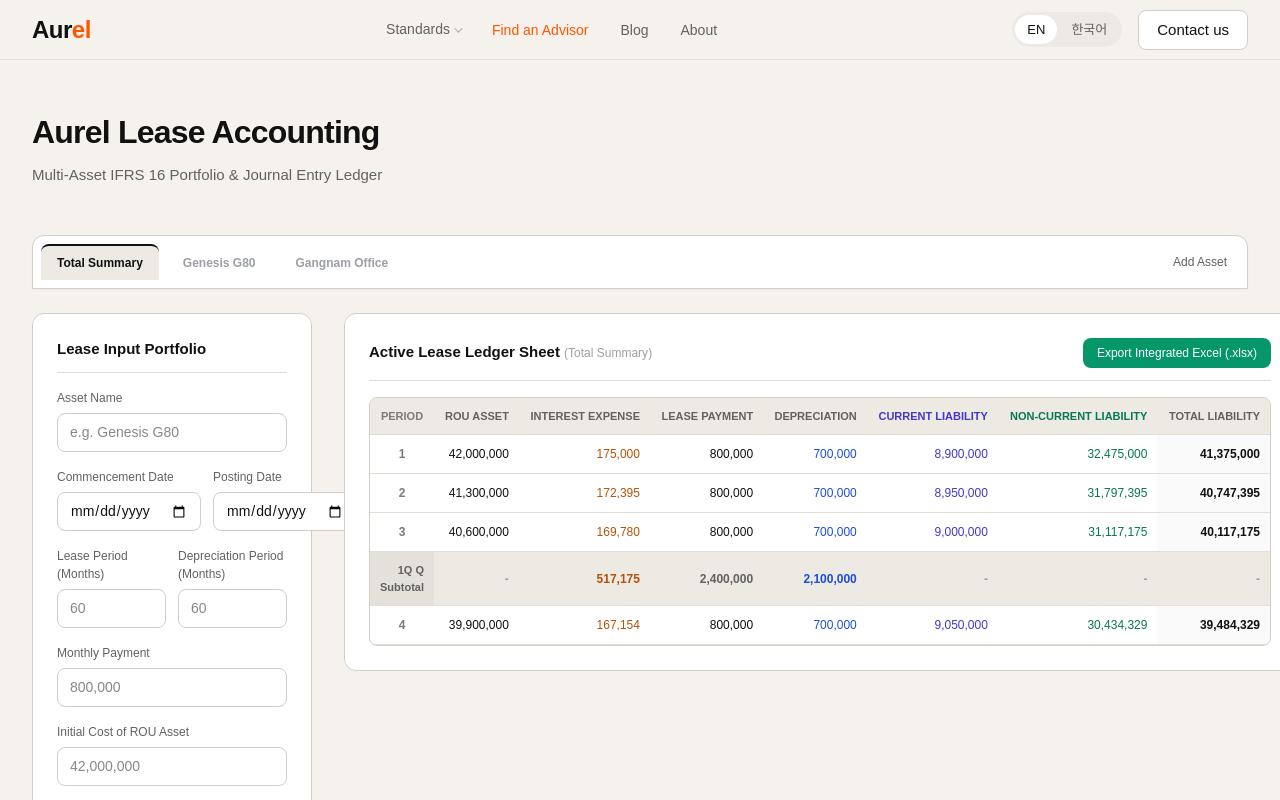
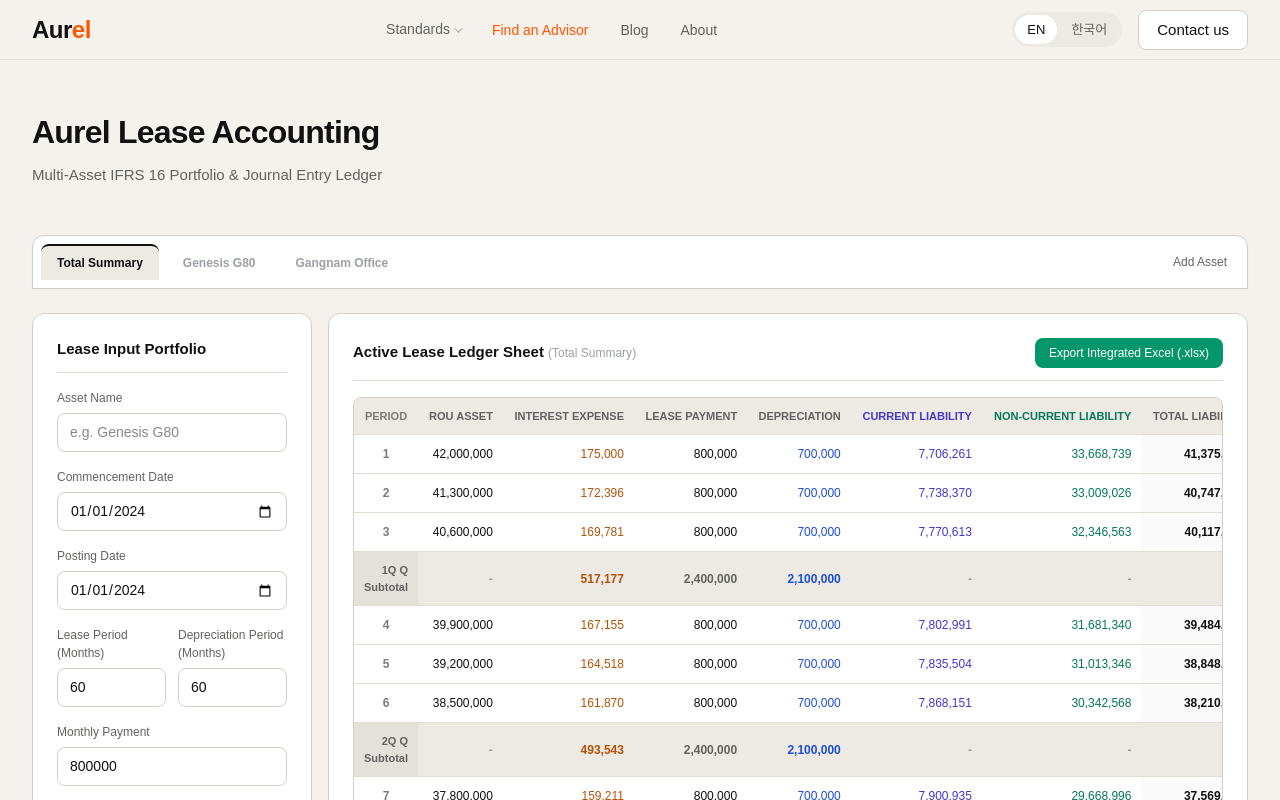
Before and after one commit to mink810/ifrs16-calculator, a Next.js app: page /ifrs16 in a window 1280 px wide. Shown: the top 800 px of the page. Built offline with nearby package versions, Linux system fonts and the light colour scheme.

Commit message:
테이블 로직 수정

```diff
--- a/app/aurel.css
+++ b/app/aurel.css
@@ -442,8 +442,11 @@ body {
     font-size: 26px;
     letter-spacing: -0.5px;
   }
+  .aurel-page .calculator-workspace {
+    gap: var(--sp-lg);
+  }
   .aurel-page .calculator-grid {
-    gap: var(--sp-lg);
+    gap: var(--sp-sm);
   }
   .aurel-page .calculator-panel--table {
     padding: var(--sp-md);
@@ -537,11 +540,33 @@ body {
   color: var(--color-ink-muted);
 }
 
+.aurel-page .calculator-workspace {
+  display: flex;
+  flex-direction: column;
+  gap: var(--sp-lg);
+  width: 100%;
+  min-width: 0;
+}
+
 .aurel-page .calculator-grid {
-  display: grid;
-  grid-template-columns: 280px 1fr;
-  gap: var(--sp-xl);
-  align-items: start;
+  display: flex;
+  flex-direction: row;
+  flex-wrap: nowrap;
+  align-items: flex-start;
+  gap: var(--sp-md);
+  width: 100%;
+  min-width: 0;
+}
+
+.aurel-page .calculator-panel--input {
+  flex: 0 0 280px;
+  width: 280px;
+  max-width: 280px;
+}
+
+.aurel-page .calculator-panel--table {
+  flex: 1 1 0;
+  min-width: 0;
 }
 
 .aurel-page .calculator-panel {
@@ -717,7 +742,9 @@ body {
   flex-wrap: wrap;
   align-items: center;
   gap: var(--sp-xs);
-  margin-bottom: var(--sp-lg);
+  width: 100%;
+  min-width: 0;
+  margin-bottom: 0;
   padding: var(--sp-xs);
   background: var(--color-surface-1);
   border: 1px solid var(--color-hairline);
@@ -792,8 +819,14 @@ body {
   color: var(--color-ink-tertiary);
 }
 
-@media (max-width: 1024px) {
+@media (max-width: 768px) {
   .aurel-page .calculator-grid {
-    grid-template-columns: 1fr;
+    flex-direction: column;
+  }
+
+  .aurel-page .calculator-panel--input {
+    flex: none;
+    width: 100%;
+    max-width: none;
   }
 }
--- a/components/calculator/Ifrs16Portfolio.tsx
+++ b/components/calculator/Ifrs16Portfolio.tsx
@@ -2,23 +2,18 @@
 
 import { useState } from "react";
 import { useLocale } from "@/components/i18n/LocaleProvider";
+import { formatAmount } from "@/lib/ifrs16/format";
 import { Footer } from "@/components/landing/Footer";
 import { TopNav } from "@/components/landing/TopNav";
+import { useLeaseStore } from "@/stores/use-lease-store";
 
 type TabId = "summary" | "asset1" | "asset2";
-
-const sampleData = [
-  { seq: 1, rou: "42,000,000", interest: "175,000", payment: "800,000", deprn: "700,000", curr: "8,900,000", nonCurr: "32,475,000", total: "41,375,000" },
-  { seq: 2, rou: "41,300,000", interest: "172,395", payment: "800,000", deprn: "700,000", curr: "8,950,000", nonCurr: "31,797,395", total: "40,747,395" },
-  { seq: 3, rou: "40,600,000", interest: "169,780", payment: "800,000", deprn: "700,000", curr: "9,000,000", nonCurr: "31,117,175", total: "40,117,175" },
-  { isSubtotal: true, q: 1, interest: "517,175", payment: "2,400,000", deprn: "2,100,000" },
-  { seq: 4, rou: "39,900,000", interest: "167,154", payment: "800,000", deprn: "700,000", curr: "9,050,000", nonCurr: "30,434,329", total: "39,484,329" },
-];
 
 export function Ifrs16Portfolio() {
   const { t } = useLocale();
   const c = (key: string) => t(`calculator.${key}`);
   const [activeTab, setActiveTab] = useState<TabId>("summary");
+  const { inputs, schedule, setInput } = useLeaseStore();
 
   const tabLabel =
     activeTab === "summary" ? c("tabSummary") : activeTab === "asset1" ? c("tabAsset1") : c("tabAsset2");
@@ -29,6 +24,11 @@ export function Ifrs16Portfolio() {
     if (id === "asset1") return `${base} calculator-tab--active calculator-tab--asset1`;
     if (id === "asset2") return `${base} calculator-tab--active calculator-tab--asset2`;
     return `${base} calculator-tab--active`;
+  };
+
+  const parseNumber = (value: string) => {
+    const parsed = Number(value);
+    return Number.isFinite(parsed) ? parsed : 0;
   };
 
   return (
@@ -42,6 +42,7 @@ export function Ifrs16Portfolio() {
             <p>{c("subtitle")}</p>
           </header>
 
+          <div className="calculator-workspace">
             <div className="calculator-tabs" role="tablist" aria-label={c("title")}>
               <button type="button" role="tab" aria-selected={activeTab === "summary"} className={tabClass("summary")} onClick={() => setActiveTab("summary")}>
                 {c("tabSummary")}
@@ -63,44 +64,83 @@ export function Ifrs16Portfolio() {
 
               <div className="calculator-field">
                 <label>{c("assetName")}</label>
-                <input type="text" placeholder="e.g. Genesis G80" />
+                <input
+                  type="text"
+                  placeholder="e.g. Genesis G80"
+                  value={inputs.assetName}
+                  onChange={(e) => setInput("assetName", e.target.value)}
+                />
               </div>
 
-              <div className="calculator-field-row">
               <div className="calculator-field">
                 <label>{c("commencementDate")}</label>
-                  <input type="date" suppressHydrationWarning />
+                <input
+                  type="date"
+                  suppressHydrationWarning
+                  value={inputs.commencementDate}
+                  onChange={(e) => setInput("commencementDate", e.target.value)}
+                />
               </div>
               <div className="calculator-field">
                 <label>{c("postingDate")}</label>
-                  <input type="date" suppressHydrationWarning />
-                </div>
+                <input
+                  type="date"
+                  suppressHydrationWarning
+                  value={inputs.postingDate}
+                  onChange={(e) => setInput("postingDate", e.target.value)}
+                />
               </div>
 
               <div className="calculator-field-row">
                 <div className="calculator-field">
                   <label>{c("period")}</label>
-                  <input type="number" placeholder="60" />
+                  <input
+                    type="number"
+                    min={1}
+                    value={inputs.leaseTerm}
+                    onChange={(e) => setInput("leaseTerm", parseNumber(e.target.value))}
+                  />
                 </div>
                 <div className="calculator-field">
                   <label>{c("depreciationPeriod")}</label>
-                  <input type="number" placeholder="60" />
+                  <input
+                    type="number"
+                    min={1}
+                    value={inputs.depreciationPeriod}
+                    onChange={(e) => setInput("depreciationPeriod", parseNumber(e.target.value))}
+                  />
                 </div>
               </div>
 
               <div className="calculator-field">
                 <label>{c("payment")}</label>
-                <input type="number" placeholder="800,000" />
+                <input
+                  type="number"
+                  min={0}
+                  value={inputs.monthlyPayment}
+                  onChange={(e) => setInput("monthlyPayment", parseNumber(e.target.value))}
+                />
               </div>
 
               <div className="calculator-field">
                 <label>{c("initialCost")}</label>
-                <input type="number" placeholder="42,000,000" />
+                <input
+                  type="number"
+                  min={0}
+                  value={inputs.initialCost}
+                  onChange={(e) => setInput("initialCost", parseNumber(e.target.value))}
+                />
               </div>
 
               <div className="calculator-field">
                 <label>{c("rate")}</label>
-                <input type="number" step="0.01" placeholder="5.0" />
+                <input
+                  type="number"
+                  step="0.01"
+                  min={0}
+                  value={inputs.annualRate}
+                  onChange={(e) => setInput("annualRate", parseNumber(e.target.value))}
+                />
               </div>
 
               <button type="button" className="btn btn-primary calculator-submit">
@@ -134,17 +174,17 @@ export function Ifrs16Portfolio() {
                     </tr>
                   </thead>
                   <tbody>
-                    {sampleData.map((row, idx) => {
-                      if ("isSubtotal" in row && row.isSubtotal) {
+                    {schedule.map((row, idx) => {
+                      if (row.kind === "subtotal") {
                         return (
-                          <tr key={`sub-${idx}`} className="row-subtotal">
+                          <tr key={`sub-${row.quarter}-${idx}`} className="row-subtotal">
                             <td>
-                              {row.q}Q {c("subtotal")}
+                              {row.quarter}Q {c("subtotal")}
                             </td>
                             <td className="muted">-</td>
-                            <td className="accent-interest">{row.interest}</td>
-                            <td>{row.payment}</td>
-                            <td className="accent-deprn">{row.deprn}</td>
+                            <td className="accent-interest">{formatAmount(row.interest)}</td>
+                            <td>{formatAmount(row.payment)}</td>
+                            <td className="accent-deprn">{formatAmount(row.deprn)}</td>
                             <td className="muted">-</td>
                             <td className="muted">-</td>
                             <td className="muted">-</td>
@@ -153,15 +193,15 @@ export function Ifrs16Portfolio() {
                       }
 
                       return (
-                        <tr key={`row-${idx}`}>
+                        <tr key={`row-${row.seq}`}>
                           <td className="col-period">{row.seq}</td>
-                          <td>{row.rou}</td>
-                          <td className="accent-interest">{row.interest}</td>
-                          <td>{row.payment}</td>
-                          <td className="accent-deprn">{row.deprn}</td>
-                          <td className="col-current">{row.curr}</td>
-                          <td className="col-noncurrent">{row.nonCurr}</td>
-                          <td className="col-total">{row.total}</td>
+                          <td>{formatAmount(row.rou)}</td>
+                          <td className="accent-interest">{formatAmount(row.interest)}</td>
+                          <td>{formatAmount(row.payment)}</td>
+                          <td className="accent-deprn">{formatAmount(row.deprn)}</td>
+                          <td className="col-current">{formatAmount(row.currentLiability)}</td>
+                          <td className="col-noncurrent">{formatAmount(row.nonCurrentLiability)}</td>
+                          <td className="col-total">{formatAmount(row.totalLiability)}</td>
                         </tr>
                       );
                     })}
@@ -171,6 +211,7 @@ export function Ifrs16Portfolio() {
               </section>
             </div>
           </div>
+        </div>
       </main>
 
       <Footer />
--- /dev/null
+++ b/lib/ifrs16/calculate-schedule.ts
@@ -0,0 +1,96 @@
+import type { LeaseInputs, LeasePeriodRow, LeaseScheduleRow } from "./types";
+
+type PeriodCalc = LeasePeriodRow & { principal: number };
+
+function buildPeriods(inputs: LeaseInputs): PeriodCalc[] {
+  const leaseTerm = Math.max(0, Math.floor(inputs.leaseTerm));
+  const depreciationPeriod = Math.max(1, Math.floor(inputs.depreciationPeriod));
+  const monthlyPayment = Math.max(0, inputs.monthlyPayment);
+  const initialCost = Math.max(0, inputs.initialCost);
+  const monthlyRate = Math.max(0, inputs.annualRate) / 100 / 12;
+  const monthlyDeprn = initialCost / depreciationPeriod;
+
+  const periods: PeriodCalc[] = [];
+  let liability = initialCost;
+  let rou = initialCost;
+
+  for (let seq = 1; seq <= leaseTerm; seq++) {
+    const openingRou = rou;
+    const interest = liability * monthlyRate;
+    const principal = monthlyPayment - interest;
+    const payment = monthlyPayment;
+
+    liability = Math.max(0, liability - principal);
+    rou = Math.max(0, rou - monthlyDeprn);
+
+    periods.push({
+      kind: "period",
+      seq,
+      rou: openingRou,
+      interest,
+      payment,
+      deprn: monthlyDeprn,
+      principal,
+      totalLiability: liability,
+      currentLiability: 0,
+      nonCurrentLiability: 0,
+    });
+  }
+
+  for (let i = 0; i < periods.length; i++) {
+    let currentLiability = 0;
+    const end = Math.min(i + 12, periods.length - 1);
+    for (let j = i + 1; j <= end; j++) {
+      currentLiability += periods[j].principal;
+    }
+    periods[i].currentLiability = currentLiability;
+    periods[i].nonCurrentLiability = Math.max(
+      0,
+      periods[i].totalLiability - currentLiability
+    );
+  }
+
+  return periods;
+}
+
+export function calculateSchedule(inputs: LeaseInputs): LeaseScheduleRow[] {
+  const periods = buildPeriods(inputs);
+  const rows: LeaseScheduleRow[] = [];
+
+  let quarterInterest = 0;
+  let quarterPayment = 0;
+  let quarterDeprn = 0;
+
+  for (const period of periods) {
+    rows.push({
+      kind: "period",
+      seq: period.seq,
+      rou: period.rou,
+      interest: period.interest,
+      payment: period.payment,
+      deprn: period.deprn,
+      currentLiability: period.currentLiability,
+      nonCurrentLiability: period.nonCurrentLiability,
+      totalLiability: period.totalLiability,
+    });
+
+    quarterInterest += period.interest;
+    quarterPayment += period.payment;
+    quarterDeprn += period.deprn;
+
+    if (period.seq % 3 === 0) {
+      rows.push({
+        kind: "subtotal",
+        quarter: period.seq / 3,
+        interest: quarterInterest,
+        payment: quarterPayment,
+        deprn: quarterDeprn,
+      });
+      quarterInterest = 0;
+      quarterPayment = 0;
+      quarterDeprn = 0;
+    }
+  }
+
+  return rows;
+}
--- /dev/null
+++ b/lib/ifrs16/format.ts
@@ -0,0 +1,4 @@
+export function formatAmount(value: number): string {
+  if (!Number.isFinite(value)) return "0";
+  return Math.round(value).toLocaleString("en-US");
+}
--- /dev/null
+++ b/lib/ifrs16/types.ts
@@ -0,0 +1,32 @@
+export type LeaseInputs = {
+  assetName: string;
+  commencementDate: string;
+  postingDate: string;
+  leaseTerm: number;
+  depreciationPeriod: number;
+  monthlyPayment: number;
+  initialCost: number;
+  annualRate: number;
+};
+
+export type LeasePeriodRow = {
+  kind: "period";
+  seq: number;
+  rou: number;
+  interest: number;
+  payment: number;
+  deprn: number;
+  currentLiability: number;
+  nonCurrentLiability: number;
+  totalLiability: number;
+};
+
+export type LeaseSubtotalRow = {
+  kind: "subtotal";
+  quarter: number;
+  interest: number;
+  payment: number;
+  deprn: number;
+};
+
+export type LeaseScheduleRow = LeasePeriodRow | LeaseSubtotalRow;
--- a/package.json
+++ b/package.json
@@ -12,7 +12,8 @@
     "@tanstack/react-table": "^8.21.3",
     "next": "16.2.6",
     "react": "19.2.4",
-    "react-dom": "19.2.4"
+    "react-dom": "19.2.4",
+    "zustand": "^5.0.13"
   },
   "devDependencies": {
     "@tailwindcss/postcss": "^4",
--- /dev/null
+++ b/stores/use-lease-store.ts
@@ -0,0 +1,30 @@
+import { create } from "zustand";
+import { calculateSchedule } from "@/lib/ifrs16/calculate-schedule";
+import type { LeaseInputs, LeaseScheduleRow } from "@/lib/ifrs16/types";
+
+export const defaultLeaseInputs: LeaseInputs = {
+  assetName: "",
+  commencementDate: "2024-01-01",
+  postingDate: "2024-01-01",
+  leaseTerm: 60,
+  depreciationPeriod: 60,
+  monthlyPayment: 800_000,
+  initialCost: 42_000_000,
+  annualRate: 5,
+};
+
+type LeaseState = {
+  inputs: LeaseInputs;
+  schedule: LeaseScheduleRow[];
+  setInput: <K extends keyof LeaseInputs>(key: K, value: LeaseInputs[K]) => void;
+};
+
+export const useLeaseStore = create<LeaseState>((set) => ({
+  inputs: defaultLeaseInputs,
+  schedule: calculateSchedule(defaultLeaseInputs),
+  setInput: (key, value) =>
+    set((state) => {
+      const inputs = { ...state.inputs, [key]: value };
+      return { inputs, schedule: calculateSchedule(inputs) };
+    }),
+}));
```
Also changed, not shown: 2 other files (tests, documents, lock files or other folders). Lines whose indentation alone changed are shown as unchanged.
